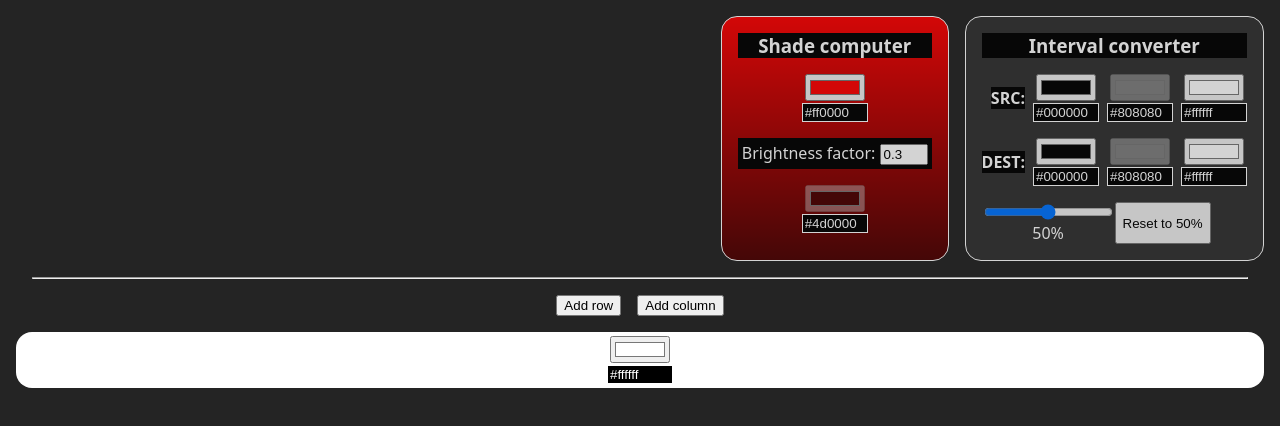
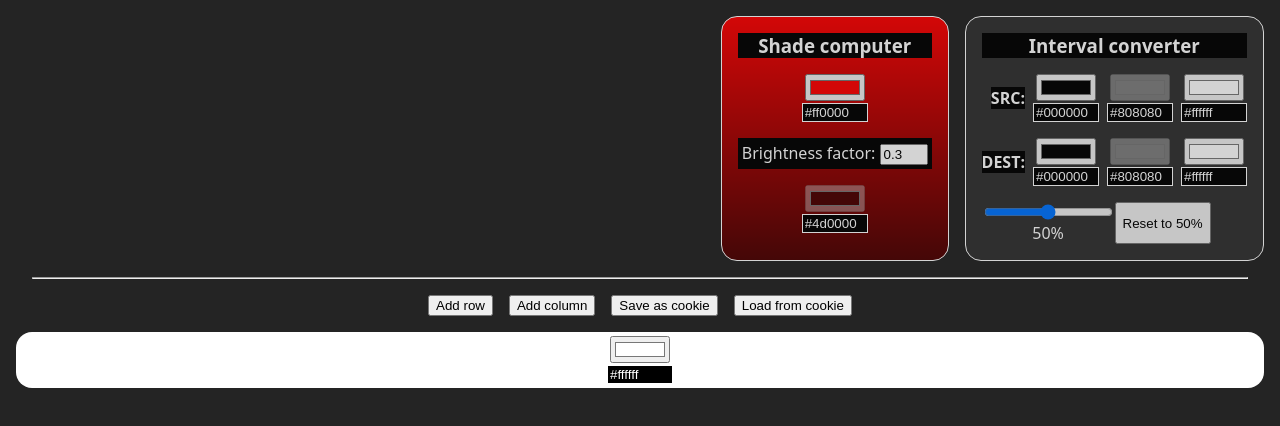
Before and after one commit to ZiarZer/Rainbow, a Vue app: page / in a window 1280 px wide. Both pictures are taken after a click on the button "Add tile to continue". Shown: the top 426 px of the page. Built offline with nearby package versions, Linux system fonts and the light colour scheme.

Commit message:
feat: allow saving colors in cookies and loading them

```diff
--- a/package.json
+++ b/package.json
@@ -1,7 +1,7 @@
 {
   "name": "rainbow",
   "private": true,
-  "version": "0.2.0",
+  "version": "0.2.1",
   "type": "module",
   "scripts": {
     "dev": "vite",
--- a/src/App.vue
+++ b/src/App.vue
@@ -18,6 +18,22 @@ function addRow() {
   colors.value.push(colors.value.length > 0 ? [...colors.value[colors.value.length - 1]] : [])
 }
 
+function saveAsCookie() {
+  document.cookie = `colorGrid=${encodeURIComponent(
+    JSON.stringify(colors.value)
+  )}`
+}
+
+function loadFromCookie() {
+  const storedColors = document.cookie
+    .split(';')
+    .map((cookie) => cookie.split('='))
+    .find(([cookieName]) => cookieName === 'colorGrid')
+  if (storedColors != null) {
+    colors.value = JSON.parse(decodeURIComponent(storedColors[1]))
+  }
+}
+
 const colors = ref([])
 const displayPlaceholderTile = computed(() => colors.value.length === 0)
 </script>
@@ -31,6 +47,8 @@ const displayPlaceholderTile = computed(() => colors.value.length === 0)
   <div id="buttons-container">
     <button @click="addRow" v-if="!displayPlaceholderTile">Add row</button>
     <button @click="addColumn" v-if="!displayPlaceholderTile">Add column</button>
+    <button @click="saveAsCookie" v-if="!displayPlaceholderTile">Save as cookie</button>
+    <button @click="loadFromCookie" v-if="!displayPlaceholderTile">Load from cookie</button>
   </div>
   <div id="tiles-container">
     <div id="placeholder-tile" v-if="displayPlaceholderTile">
```
